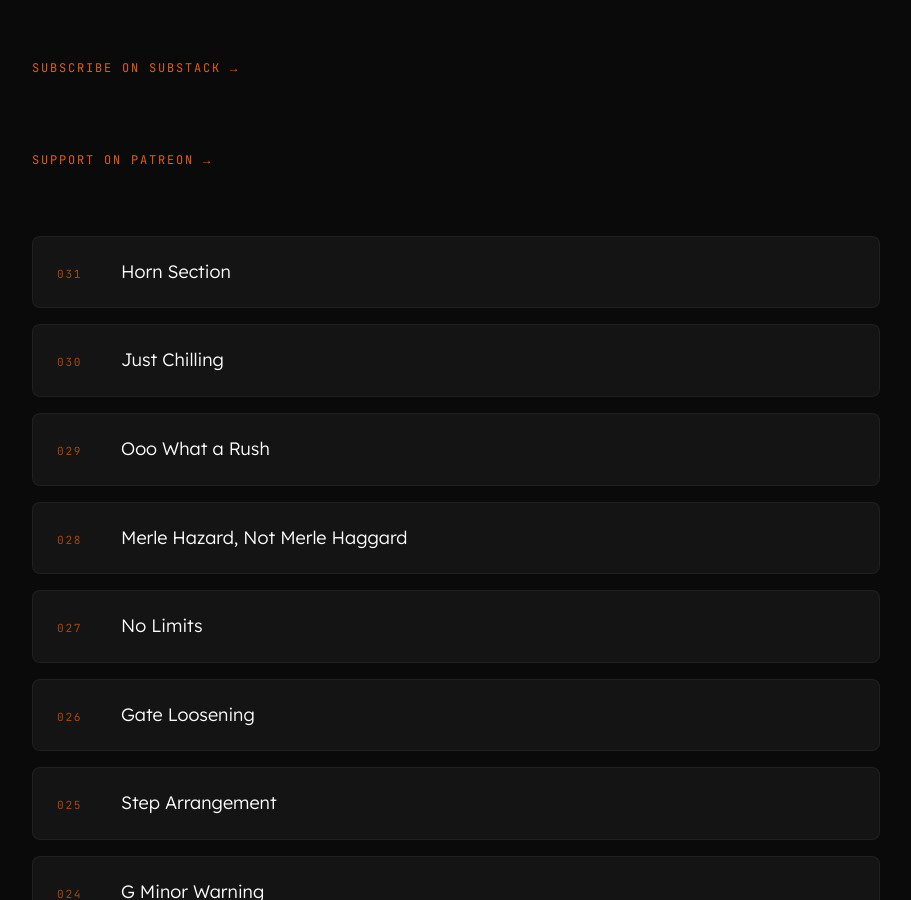
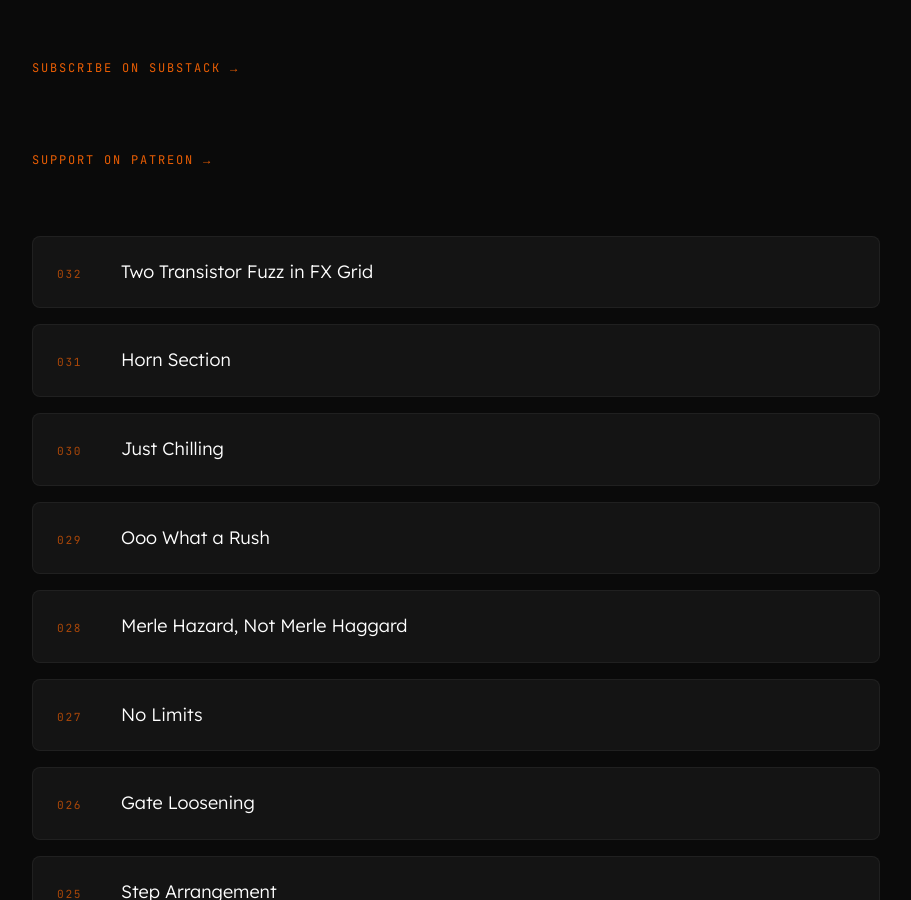
Before and after one commit to folk-sequence/folk-sequence.github.io, a Jekyll site: the page built from index.md, in a window 1280 px wide and 900 px high, scrolled down 582 px. Shown: the whole window, without its empty margins (184-1095 px from the left). Built offline with Jekyll 4.4.1, drawn with Linux system fonts in a browser that asks for light colours.

Commit message:
Add episode 032 to homepage

```diff
--- a/index.md
+++ b/index.md
@@ -13,6 +13,7 @@ description: "Companion essays for the Folk Sequence daily Bitwig music producti
 <p class="intro-watch"><a href="https://www.patreon.com/cw/FolkSequence" target="_blank" rel="noopener">Support on Patreon →</a></p>
 
 <ul class="episode-list">
+  <li><a href="/032-two-transistor-fuzz-in-fx-grid/"><span class="ep-num">032</span><span class="ep-title">Two Transistor Fuzz in FX Grid</span></a></li>
   <li><a href="/031-horn-section/"><span class="ep-num">031</span><span class="ep-title">Horn Section</span></a></li>
   <li><a href="/030-just-chilling/"><span class="ep-num">030</span><span class="ep-title">Just Chilling</span></a></li>
   <li><a href="/029-ooo-what-a-rush/"><span class="ep-num">029</span><span class="ep-title">Ooo What a Rush</span></a></li>
```
